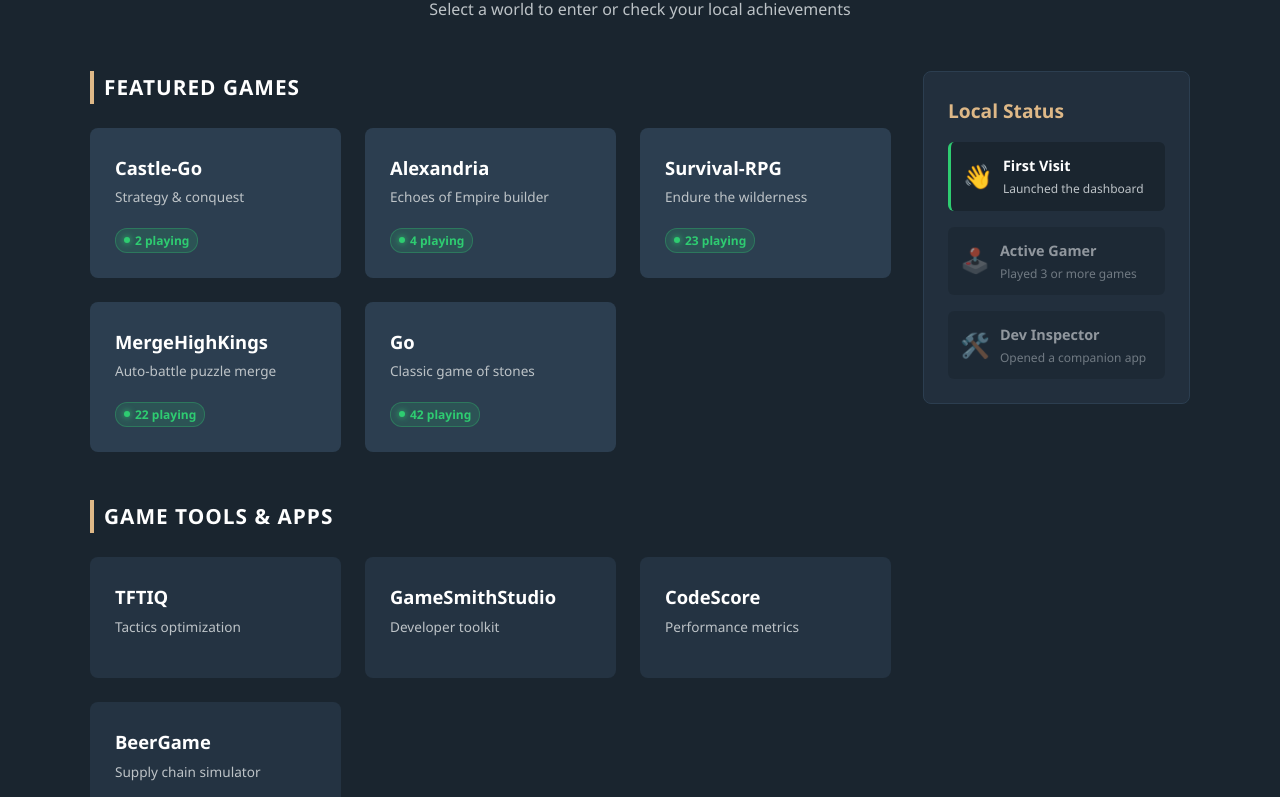
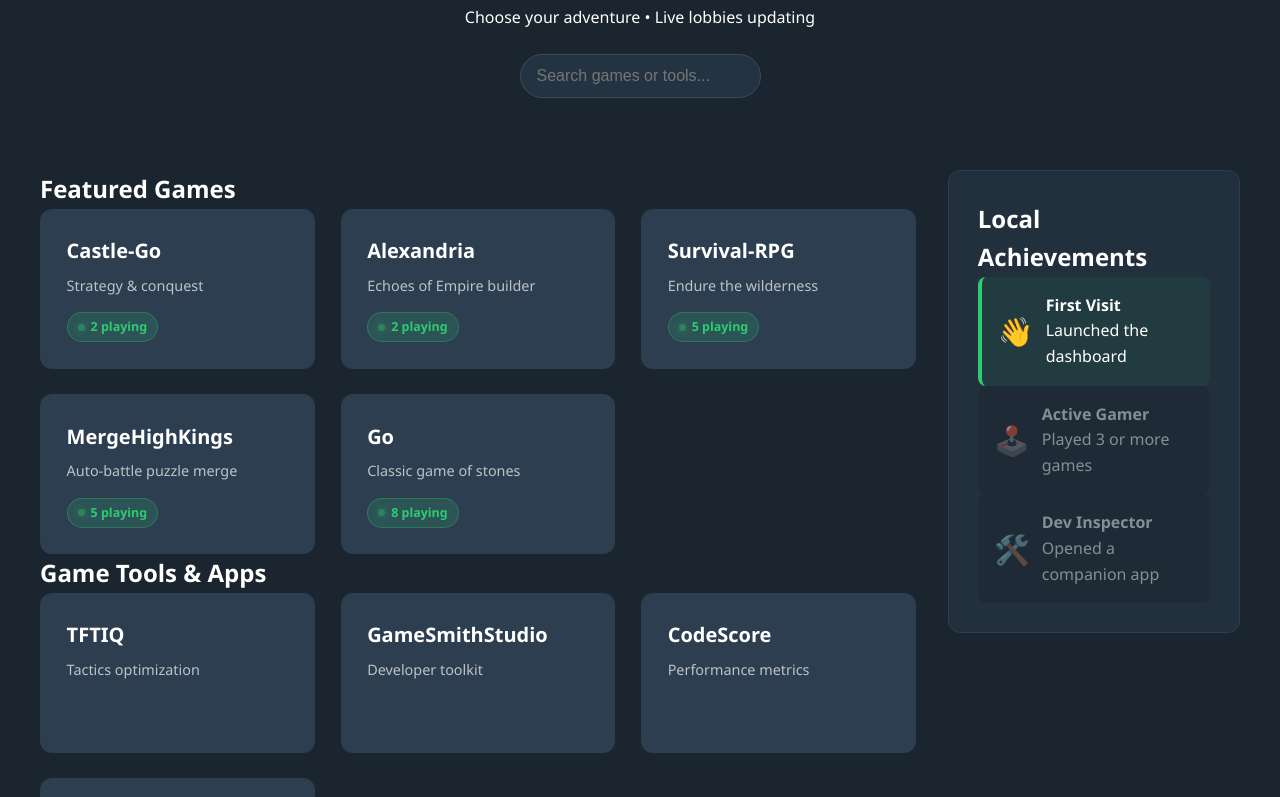
Before and after one commit to OperationsResearchBit/ArcadeMenu, a plain HTML site: page index.html in a window 1280 px wide. Shown: the part 107-904 px from the top of the page. Drawn offline with Linux system fonts and the light colour scheme.

Commit message:
Revamp arcade dashboard layout and features
Updated the title and various styles for better layout and aesthetics. Added search functionality and improved achievement tracking.

```diff
--- a/index.html
+++ b/index.html
@@ -3,7 +3,7 @@
 <head>
     <meta charset="UTF-8">
     <meta name="viewport" content="width=device-width, initial-scale=1.0">
-    <title>Game Arcade Menu with Tracker</title>
+    <title>Arcade Dashboard</title>
     <style>
         :root {
             --bg-color: #1a252f;
@@ -14,11 +14,7 @@
             --text-muted: #bdc3c7;
         }
 
-        * {
-            box-sizing: border-box;
-            margin: 0;
-            padding: 0;
-        }
+        * { box-sizing: border-box; margin: 0; padding: 0; }
 
         body {
             font-family: 'Segoe UI', Tahoma, Geneva, Verdana, sans-serif;
@@ -28,10 +24,7 @@
             line-height: 1.6;
         }
 
-        .container {
-            max-width: 1100px;
-            margin: 0 auto;
-        }
+        .container { max-width: 1200px; margin: 0 auto; }
 
         header {
             text-align: center;
@@ -39,15 +32,22 @@
         }
 
         header h1 {
-            font-size: 2.5rem;
+            font-size: 2.8rem;
             color: var(--accent-color);
             margin-bottom: 0.5rem;
             text-transform: uppercase;
-            letter-spacing: 2px;
+            letter-spacing: 3px;
         }
 
-        header p {
-            color: var(--text-muted);
+        .search-bar {
+            max-width: 400px;
+            margin: 1.5rem auto;
+            padding: 12px 16px;
+            background: #243342;
+            border: 1px solid #3a4a5a;
+            border-radius: 50px;
+            color: white;
+            font-size: 1rem;
         }
 
         .main-layout {
@@ -57,143 +57,98 @@
         }
 
         @media (min-width: 900px) {
-            .main-layout {
-                grid-template-columns: 3fr 1fr;
-            }
-        }
-
-        section {
-            margin-bottom: 3rem;
-        }
-
-        section h2 {
-            font-size: 1.3rem;
-            margin-bottom: 1.5rem;
-            border-left: 4px solid var(--accent-color);
-            padding-left: 10px;
-            text-transform: uppercase;
-            letter-spacing: 1px;
+            .main-layout { grid-template-columns: 3fr 1fr; }
         }
 
         .grid {
             display: grid;
-            grid-template-columns: repeat(auto-fill, minmax(220px, 1fr));
-            gap: 1.5rem;
+            grid-template-columns: repeat(auto-fill, minmax(240px, 1fr));
+            gap: 1.6rem;
         }
 
         .card {
             background-color: var(--card-bg);
             border: 1px solid transparent;
-            border-radius: 8px;
-            padding: 1.5rem;
+            border-radius: 12px;
+            padding: 1.6rem;
             text-decoration: none;
             color: var(--text-color);
-            transition: transform 0.2s ease, border-color 0.2s ease, box-shadow 0.2s ease;
+            transition: all 0.25s cubic-bezier(0.4, 0, 0.2, 1);
             display: flex;
             flex-direction: column;
             justify-content: space-between;
-            min-height: 150px;
+            min-height: 160px;
             position: relative;
+            overflow: hidden;
         }
 
         .card:hover {
-            transform: translateY(-5px);
+            transform: translateY(-8px);
             border-color: var(--accent-color);
-            box-shadow: 0 8px 20px rgba(0, 0, 0, 0.3);
+            box-shadow: 0 12px 30px rgba(222, 184, 135, 0.15);
         }
 
-        .card h3 {
-            font-size: 1.15rem;
-            margin-bottom: 0.25rem;
-        }
+        .card h3 { font-size: 1.25rem; margin-bottom: 0.4rem; }
+        .card p { color: var(--text-muted); font-size: 0.9rem; }
 
-        .card p {
-            font-size: 0.85rem;
-            color: var(--text-muted);
-            margin-bottom: 1rem;
-        }
-
-        /* Lobby Count Pill Styles */
         .lobby-badge {
             align-self: flex-start;
             background: rgba(46, 204, 113, 0.15);
             color: var(--success-color);
-            font-size: 0.75rem;
-            font-weight: bold;
-            padding: 2px 8px;
-            border-radius: 12px;
+            font-size: 0.78rem;
+            font-weight: 600;
+            padding: 4px 10px;
+            border-radius: 9999px;
             border: 1px solid rgba(46, 204, 113, 0.3);
             display: inline-flex;
             align-items: center;
-            gap: 5px;
+            gap: 6px;
+            transition: all 0.3s ease;
         }
 
         .lobby-badge::before {
             content: '';
-            display: inline-block;
-            width: 6px;
-            height: 6px;
+            width: 7px;
+            height: 7px;
             background-color: var(--success-color);
             border-radius: 50%;
-            box-shadow: 0 0 6px var(--success-color);
+            box-shadow: 0 0 8px var(--success-color);
+            animation: pulse 2s infinite;
         }
 
-        .apps-grid .card {
-            background-color: #243342;
-            min-height: 110px;
+        @keyframes pulse {
+            0%, 100% { opacity: 1; }
+            50% { opacity: 0.4; }
         }
 
-        /* Achievement Tracker Panel */
         .tracker-panel {
             background-color: #222f3d;
-            border-radius: 8px;
-            padding: 1.5rem;
+            border-radius: 12px;
+            padding: 1.8rem;
             border: 1px solid #2c3e50;
-            align-self: start;
-        }
-
-        .tracker-panel h2 {
-            font-size: 1.2rem;
-            margin-bottom: 1rem;
-            color: var(--accent-color);
-        }
-
-        .achievement-list {
-            list-style: none;
-            display: flex;
-            flex-direction: column;
-            gap: 1rem;
+            height: fit-content;
+            position: sticky;
+            top: 2rem;
         }
 
         .achievement-item {
             background: #1a252f;
-            padding: 0.75rem;
-            border-radius: 6px;
+            padding: 1rem;
+            border-radius: 8px;
             display: flex;
             align-items: center;
-            gap: 10px;
-            opacity: 0.5;
-            transition: opacity 0.3s ease;
+            gap: 12px;
+            opacity: 0.45;
+            transition: all 0.4s ease;
         }
 
         .achievement-item.unlocked {
             opacity: 1;
-            border-left: 3px solid var(--success-color);
+            border-left: 4px solid var(--success-color);
+            background: rgba(46, 204, 113, 0.08);
         }
 
-        .achievement-icon {
-            font-size: 1.5rem;
-        }
-
-        .achievement-info h4 {
-            font-size: 0.9rem;
-            margin-bottom: 2px;
-        }
-
-        .achievement-info p {
-            font-size: 0.75rem;
-            color: var(--text-muted);
-        }
+        .achievement-icon { font-size: 1.8rem; flex-shrink: 0; }
     </style>
 </head>
 <body>
@@ -201,167 +156,162 @@
     <div class="container">
         <header>
             <h1>Arcade Dashboard</h1>
-            <p>Select a world to enter or check your local achievements</p>
+            <p>Choose your adventure • Live lobbies updating</p>
+            <input type="text" id="searchInput" class="search-bar" placeholder="Search games or tools..." autocomplete="off">
         </header>
 
         <div class="main-layout">
-            <!-- Left Side: Games and Apps Menu -->
             <main>
-                <!-- Playable Games Section -->
                 <section>
                     <h2>Featured Games</h2>
-                    <div class="grid">
-                        <a href="/castle-go" class="card">
-                            <div>
-                                <h3>Castle-Go</h3>
-                                <p>Strategy & conquest</p>
-                            </div>
-                            <span class="lobby-badge" data-game="castle-go">0 active</span>
-                        </a>
-                        <a href="/alexandria-echoes" class="card">
-                            <div>
-                                <h3>Alexandria</h3>
-                                <p>Echoes of Empire builder</p>
-                            </div>
-                            <span class="lobby-badge" data-game="alexandria">0 active</span>
-                        </a>
-                        <a href="/survival-rpg" class="card">
-                            <div>
-                                <h3>Survival-RPG</h3>
-                                <p>Endure the wilderness</p>
-                            </div>
-                            <span class="lobby-badge" data-game="survival-rpg">0 active</span>
-                        </a>
-                        <a href="/merge-high-kings" class="card">
-                            <div>
-                                <h3>MergeHighKings</h3>
-                                <p>Auto-battle puzzle merge</p>
-                            </div>
-                            <span class="lobby-badge" data-game="merge">0 active</span>
-                        </a>
-                        <a href="/go" class="card">
-                            <div>
-                                <h3>Go</h3>
-                                <p>Classic game of stones</p>
-                            </div>
-                            <span class="lobby-badge" data-game="go">0 active</span>
-                        </a>
-                    </div>
+                    <div class="grid" id="gamesGrid"></div>
                 </section>
 
-                <!-- Companion Apps Section -->
                 <section>
                     <h2>Game Tools & Apps</h2>
-                    <div class="grid apps-grid">
-                        <a href="/tftiq" class="card">
-                            <div>
-                                <h3>TFTIQ</h3>
-                                <p>Tactics optimization</p>
-                            </div>
-                        </a>
-                        <a href="/gamesmith-studio" class="card">
-                            <div>
-                                <h3>GameSmithStudio</h3>
-                                <p>Developer toolkit</p>
-                            </div>
-                        </a>
-                        <a href="/code-score" class="card">
-                            <div>
-                                <h3>CodeScore</h3>
-                                <p>Performance metrics</p>
-                            </div>
-                        </a>
-                        <a href="/beer-game" class="card">
-                            <div>
-                                <h3>BeerGame</h3>
-                                <p>Supply chain simulator</p>
-                            </div>
-                        </a>
-                    </div>
+                    <div class="grid" id="toolsGrid"></div>
                 </section>
             </main>
 
-            <!-- Right Side: Sidebar Local Achievement Tracker -->
             <aside class="tracker-panel">
-                <h2>Local Status</h2>
-                <ul class="achievement-list">
-                    <li class="achievement-item" id="ach-welcome">
-                        <span class="achievement-icon">👋</span>
-                        <div class="achievement-info">
-                            <h4>First Visit</h4>
-                            <p>Launched the dashboard</p>
-                        </div>
-                    </li>
-                    <li class="achievement-item" id="ach-gamer">
-                        <span class="achievement-icon">🕹️</span>
-                        <div class="achievement-info">
-                            <h4>Active Gamer</h4>
-                            <p>Played 3 or more games</p>
-                        </div>
-                    </li>
-                    <li class="achievement-item" id="ach-dev">
-                        <span class="achievement-icon">🛠️</span>
-                        <div class="achievement-info">
-                            <h4>Dev Inspector</h4>
-                            <p>Opened a companion app</p>
-                        </div>
-                    </li>
-                </ul>
+                <h2>Local Achievements</h2>
+                <ul class="achievement-list" id="achievementList"></ul>
             </aside>
         </div>
     </div>
 
     <script>
-        // --- 1. SIMULATED LOBBY COUNTS ---
-        function updateLobbies() {
-            const badges = document.querySelectorAll('.lobby-badge');
-            badges.forEach(badge => {
-                // Generates random player count from 2 to 45 for demo purposes
-                const randomPlayers = Math.floor(Math.random() * 44) + 2;
-                badge.innerText = `${randomPlayers} playing`;
+        // === DATA ===
+        const games = [
+            { id: "castle-go", title: "Castle-Go", desc: "Strategy & conquest", href: "/castle-go" },
+            { id: "alexandria", title: "Alexandria", desc: "Echoes of Empire builder", href: "/alexandria-echoes" },
+            { id: "survival-rpg", title: "Survival-RPG", desc: "Endure the wilderness", href: "/survival-rpg" },
+            { id: "merge", title: "MergeHighKings", desc: "Auto-battle puzzle merge", href: "/merge-high-kings" },
+            { id: "go", title: "Go", desc: "Classic game of stones", href: "/go" }
+        ];
+
+        const tools = [
+            { id: "tftiq", title: "TFTIQ", desc: "Tactics optimization", href: "/tftiq" },
+            { id: "gamesmith", title: "GameSmithStudio", desc: "Developer toolkit", href: "/gamesmith-studio" },
+            { id: "codescore", title: "CodeScore", desc: "Performance metrics", href: "/code-score" },
+            { id: "beergame", title: "BeerGame", desc: "Supply chain simulator", href: "/beer-game" }
+        ];
+
+        const achievementsData = [
+            { id: "ach-welcome", icon: "👋", title: "First Visit", desc: "Launched the dashboard" },
+            { id: "ach-gamer", icon: "🕹️", title: "Active Gamer", desc: "Played 3 or more games" },
+            { id: "ach-dev", icon: "🛠️", title: "Dev Inspector", desc: "Opened a companion app" }
+        ];
+
+        // === RENDER FUNCTIONS ===
+        function createCard(item, isGame) {
+            const card = document.createElement('a');
+            card.href = item.href;
+            card.className = "card";
+            card.setAttribute('aria-label', `Play ${item.title}`);
+
+            card.innerHTML = `
+                <div>
+                    <h3>${item.title}</h3>
+                    <p>${item.desc}</p>
+                </div>
+                ${isGame ? `<span class="lobby-badge" data-game="${item.id}">0 playing</span>` : ''}
+            `;
+            return card;
+        }
+
+        function renderGrids() {
+            document.getElementById('gamesGrid').append(...games.map(g => createCard(g, true)));
+            document.getElementById('toolsGrid').append(...tools.map(t => createCard(t, false)));
+        }
+
+        function renderAchievements() {
+            const container = document.getElementById('achievementList');
+            container.innerHTML = '';
+
+            achievementsData.forEach(ach => {
+                const li = document.createElement('li');
+                li.className = `achievement-item`;
+                li.id = ach.id;
+                li.innerHTML = `
+                    <span class="achievement-icon">${ach.icon}</span>
+                    <div>
+                        <h4>${ach.title}</h4>
+                        <p>${ach.desc}</p>
+                    </div>
+                `;
+                container.appendChild(li);
             });
         }
 
-        // Run on load and cycle player count variables every 10 seconds
-        updateLobbies();
-        setInterval(updateLobbies, 10000);
+        // === LOBBY UPDATES ===
+        function updateLobbies() {
+            document.querySelectorAll('.lobby-badge').forEach(badge => {
+                const current = parseInt(badge.textContent) || 5;
+                const change = Math.floor(Math.random() * 7) - 3;
+                let newCount = Math.max(2, current + change);
 
-        // --- 2. LOCAL ACHIEVEMENTS TRACKER SYSTEM ---
+                badge.style.opacity = '0';
+                setTimeout(() => {
+                    badge.textContent = `${newCount} playing`;
+                    badge.style.opacity = '1';
+                }, 300);
+            });
+        }
+
+        // === ACHIEVEMENT SYSTEM ===
         function unlockAchievement(id) {
+            if (localStorage.getItem(id) === 'true') return;
+
             localStorage.setItem(id, 'true');
-            const element = document.getElementById(id);
-            if (element) element.classList.add('unlocked');
+            const el = document.getElementById(id);
+            if (el) el.classList.add('unlocked');
         }
 
         function loadAchievements() {
-            const achievements = ['ach-welcome', 'ach-gamer', 'ach-dev'];
-            achievements.forEach(id => {
-                if (localStorage.getItem(id) === 'true') {
-                    const element = document.getElementById(id);
-                    if (element) element.classList.add('unlocked');
+            achievementsData.forEach(ach => {
+                if (localStorage.getItem(ach.id) === 'true') {
+                    document.getElementById(ach.id)?.classList.add('unlocked');
                 }
             });
         }
 
-        // Initialize state engine
-        window.addEventListener('DOMContentLoaded', () => {
+        // === SEARCH ===
+        function setupSearch() {
+            const input = document.getElementById('searchInput');
+            input.addEventListener('input', (e) => {
+                const term = e.target.value.toLowerCase().trim();
+
+                document.querySelectorAll('.card').forEach(card => {
+                    const title = card.querySelector('h3').textContent.toLowerCase();
+                    card.style.display = title.includes(term) ? '' : 'none';
+                });
+            });
+        }
+
+        // === INIT ===
+        function init() {
+            renderGrids();
+            renderAchievements();
             loadAchievements();
-            unlockAchievement('ach-welcome'); // Trigger automatic welcome achievement
-        });
+            unlockAchievement('ach-welcome');
 
-        // Bonus: Demo interactions (clicking cards unlocks achievements)
-        document.querySelectorAll('.card').forEach(card => {
-            card.addEventListener('click', (e) => {
-                // Simulate playing a game
-                if (Math.random() > 0.6) {
-                    unlockAchievement('ach-gamer');
-                }
-                // Simulate opening a tool/app
-                if (card.closest('.apps-grid')) {
-                    unlockAchievement('ach-dev');
-                }
+            // Live lobby updates
+            updateLobbies();
+            setInterval(updateLobbies, 8000);
+
+            setupSearch();
+
+            // Demo interactions
+            document.querySelectorAll('.card').forEach(card => {
+                card.addEventListener('click', () => {
+                    if (Math.random() > 0.5) unlockAchievement('ach-gamer');
+                    if (card.closest('#toolsGrid')) unlockAchievement('ach-dev');
+                });
             });
-        });
+        }
+
+        window.addEventListener('DOMContentLoaded', init);
     </script>
 </body>
 </html>
```
